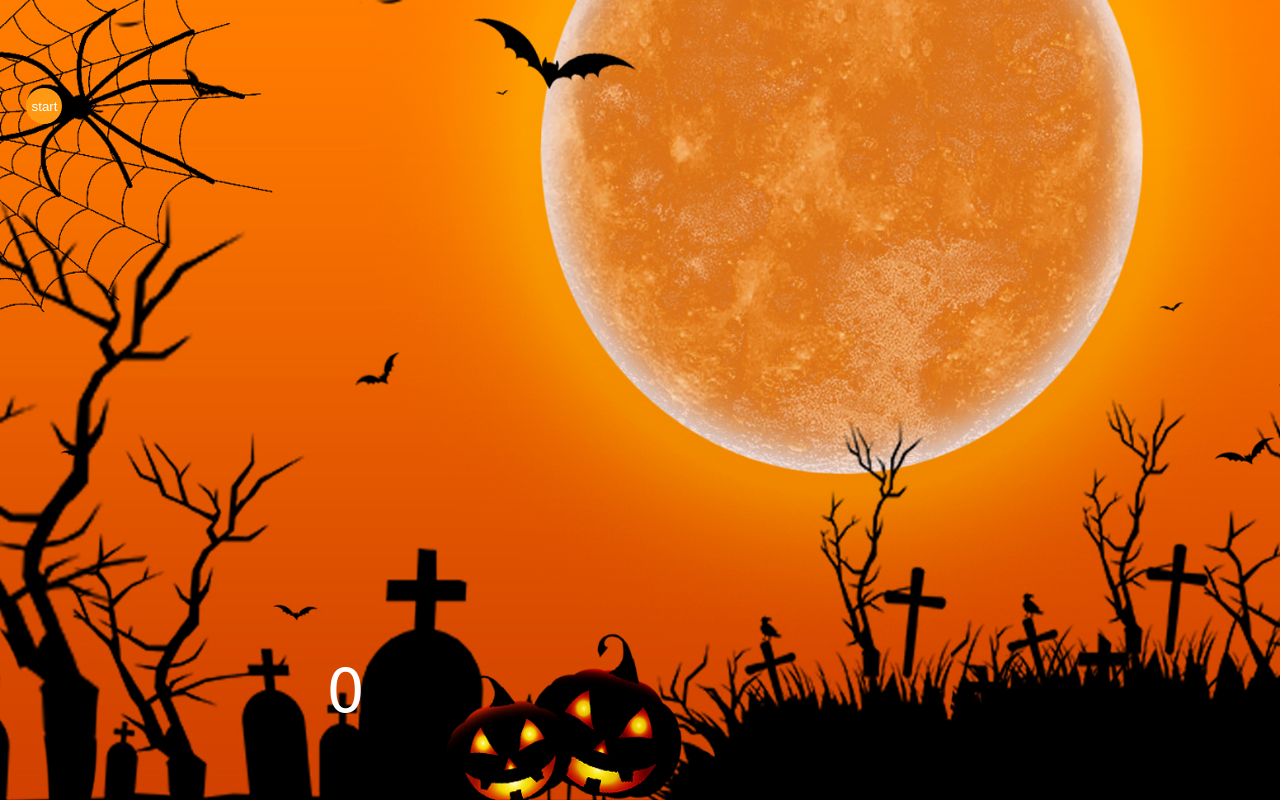
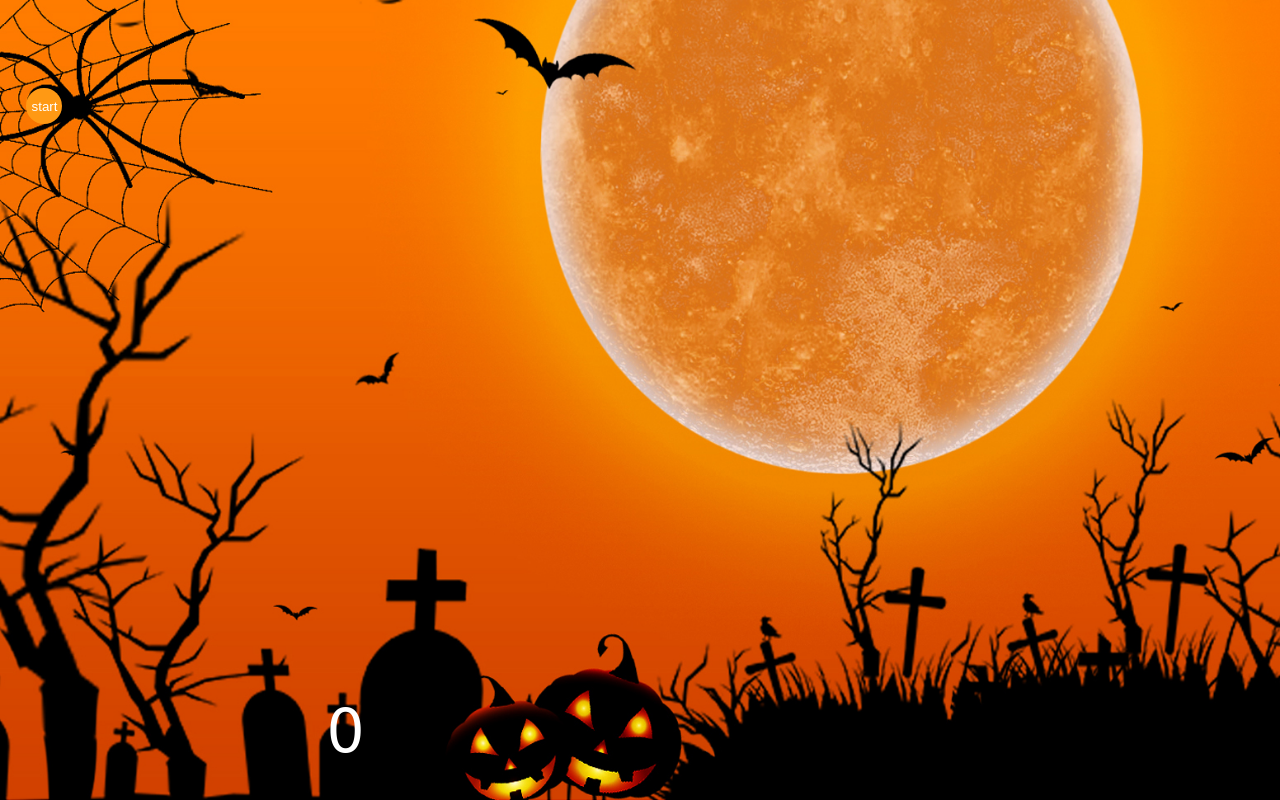
Before and after one commit to mila1412/Typing-game, a plain HTML site: page index.html in a window 1280 px wide. Drawn offline with Linux system fonts and the light colour scheme; some packages are replaced by stand-ins of ours; a script that the page names is missing; a web font is replaced by a local one.

Commit message:
調整倒數位置

```diff
--- a/index.html
+++ b/index.html
@@ -39,7 +39,7 @@
     #text-time {
       position: absolute;
       left: 25.5%;
-      top: 82%;
+      top: 87%;
       color: #fff;
       font-size: 60px;
     }
```
